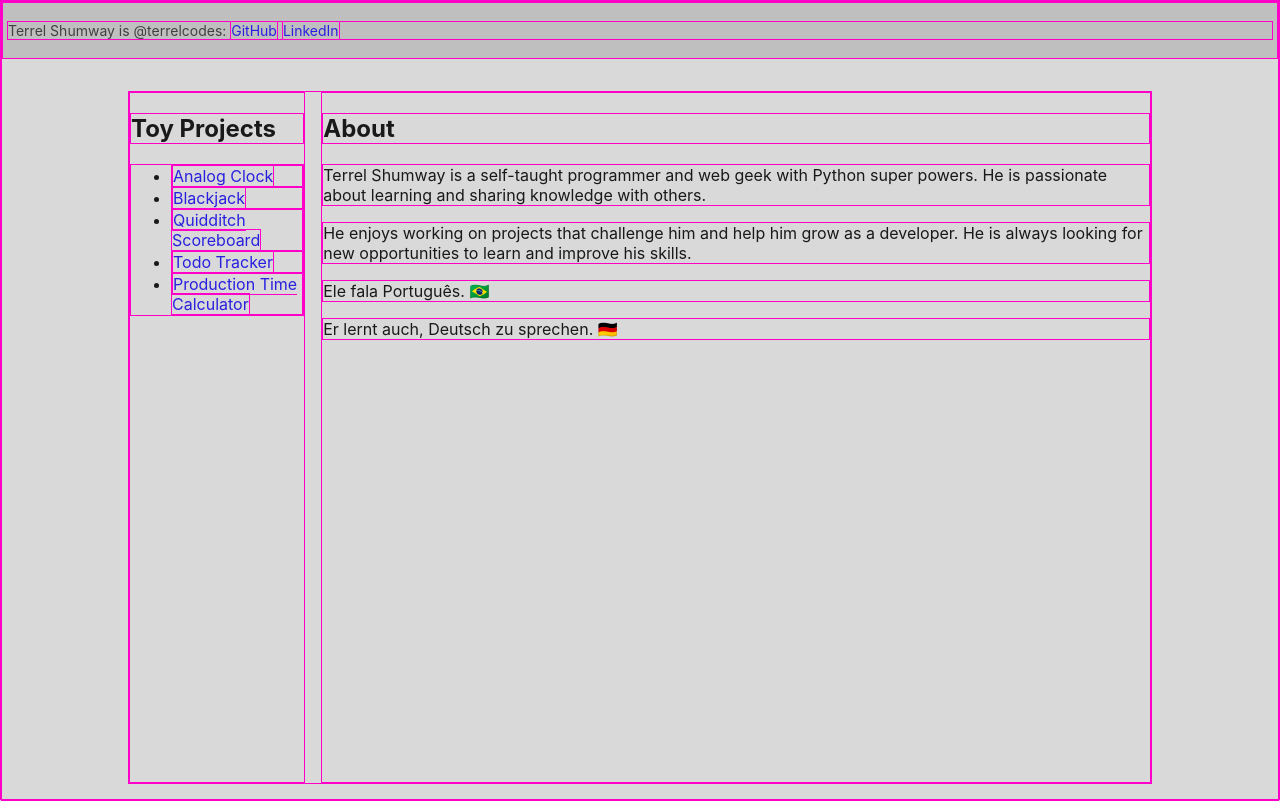
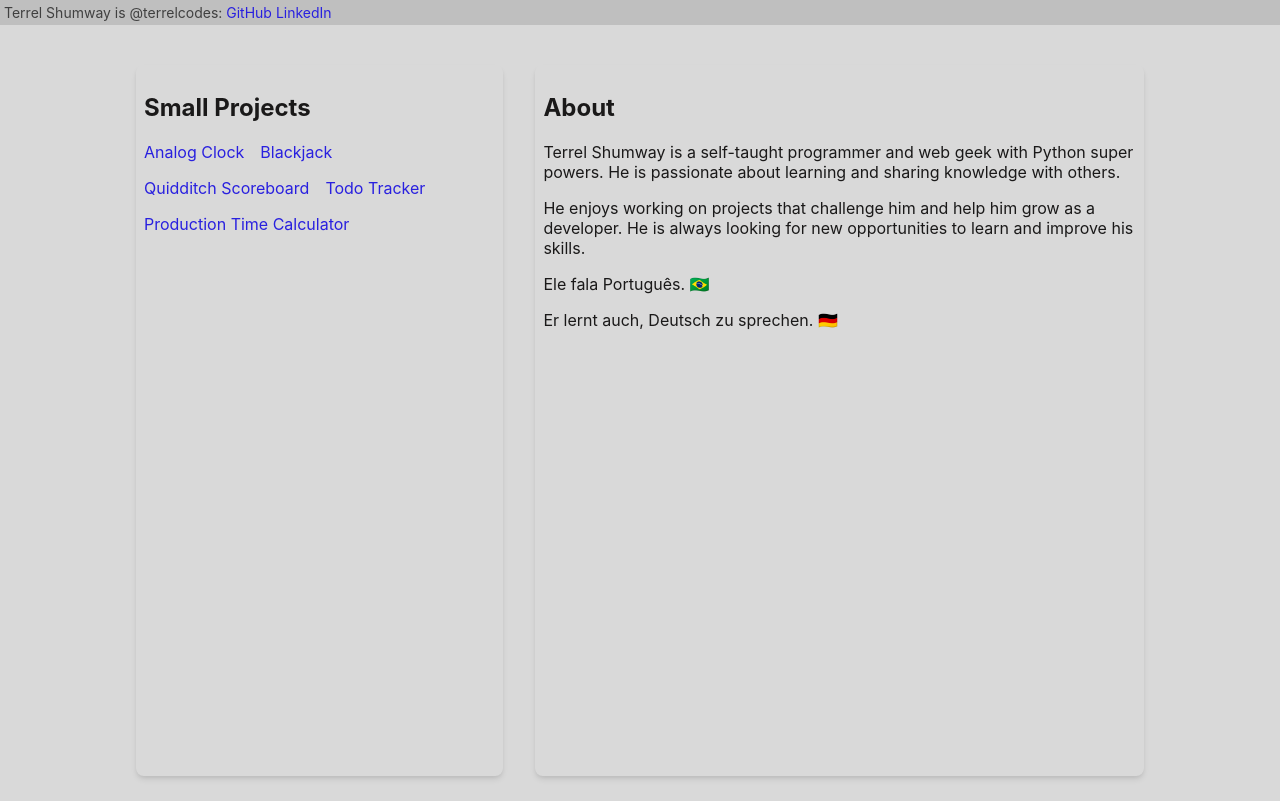
Before and after one commit to terrelcodes/terrelcodes.github.io, a website: page index.html in a window 1280 px wide. Drawn offline with Linux system fonts and the light colour scheme.

Commit message:
arrange projects in a cluster

```diff
--- a/index.html
+++ b/index.html
@@ -22,9 +22,9 @@
         <a href="https://linkedin.com/in/terrelshumway">LinkedIn</a></p>
     </header>
     <main>
-        <section>
-            <h2>Toy Projects</h2>
-            <ul>
+        <section class="panel">
+            <h2>Small Projects</h2>
+            <ul class="cluster">
                 <li><a href="tempus-fugit/">Analog Clock</a></li>
                 <li><a href="blackjack/">Blackjack</a></li>
                 <li><a href="scoreboard/">Quidditch Scoreboard</a></li>
@@ -32,7 +32,7 @@
                 <li><a href="dofftime/">Production Time Calculator</a></li>
             </ul>
         </section>
-        <section>
+        <section class="panel">
             <h2>About</h2>
             <p>Terrel Shumway is a self-taught programmer and web geek with Python super powers. He is passionate about learning and sharing knowledge with others.</p>
             <p>He enjoys working on projects that challenge him and help him grow as a developer. He is always looking for new opportunities to learn and improve his skills.</p>
--- a/public/src/main.css
+++ b/src/main.css
@@ -22,7 +22,7 @@
 
 * {
     box-sizing: border-box;
-    border: solid 1px hsl(313, 100%, 50%);
+    bo-rder: solid 1px hsl(313, 100%, 50%);
 }
 
 *::before,
@@ -75,6 +75,11 @@ header {
     background-color: var(--footer-background-color);
     padding: .25rem;
     flex-grow: 0;
+    position: sticky;
+    top: 0;
+}
+header p {
+    margin: 0;
 }
 @media (orientation:landscape) {
     main {
@@ -82,13 +87,23 @@ header {
     }
 }
 
-
+.cluster {
+    display: flex;
+    flex-wrap: wrap;
+    gap: var(--space, 1rem);
+    justify-content: flex-start;
+    align-items: center;
+    list-style-type: none;
+    margin: 0;
+    padding: 0;
+}
  /*
     border-color: hsl(240, 84%, 67%);
     box-shadow: 0 0 0 3px hsla(240, 84%, 67%, 0.3);*/
 
 .panel {
     padding: .5rem;
+    margin: .5rem;
     border-radius: 0.5rem;
     box-shadow: 0 4px 6px -1px rgba(0, 0, 0, 0.1), 0 2px 4px -1px rgba(0, 0, 0, 0.06);
 }
```
